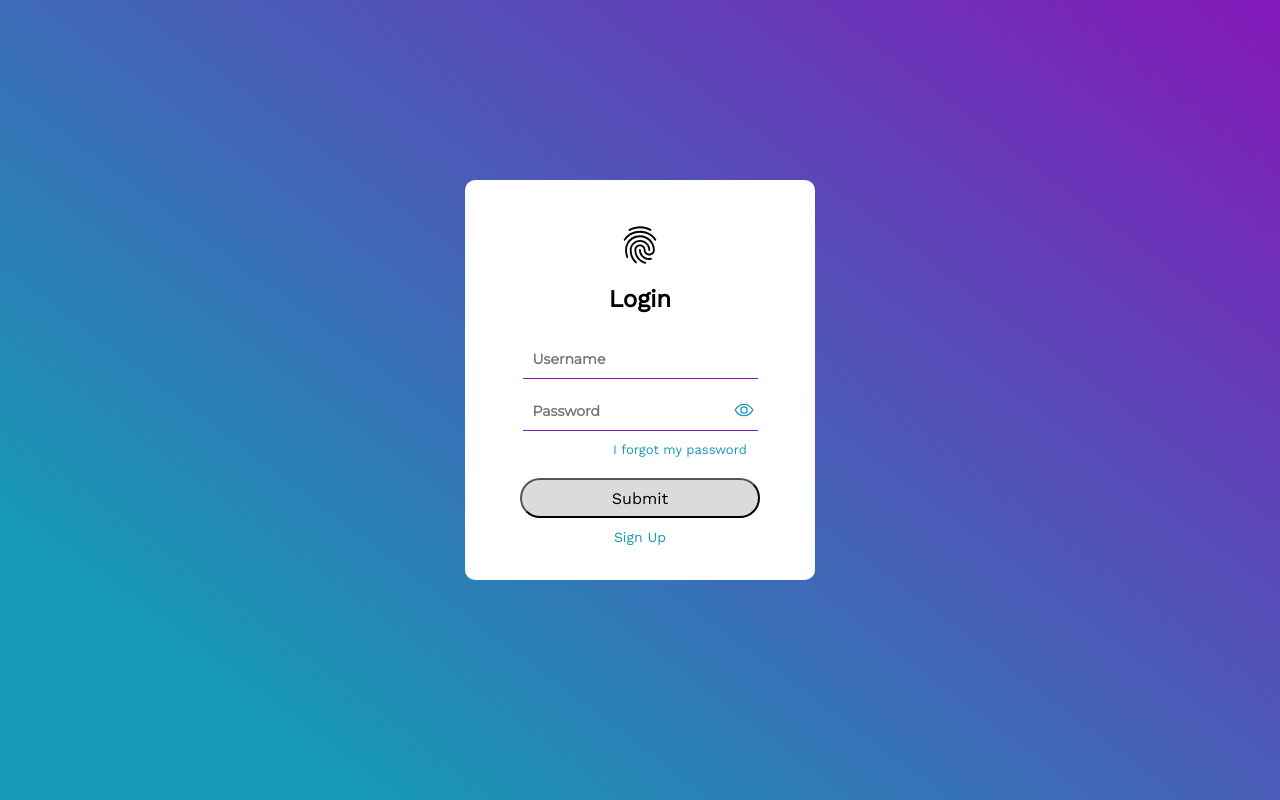
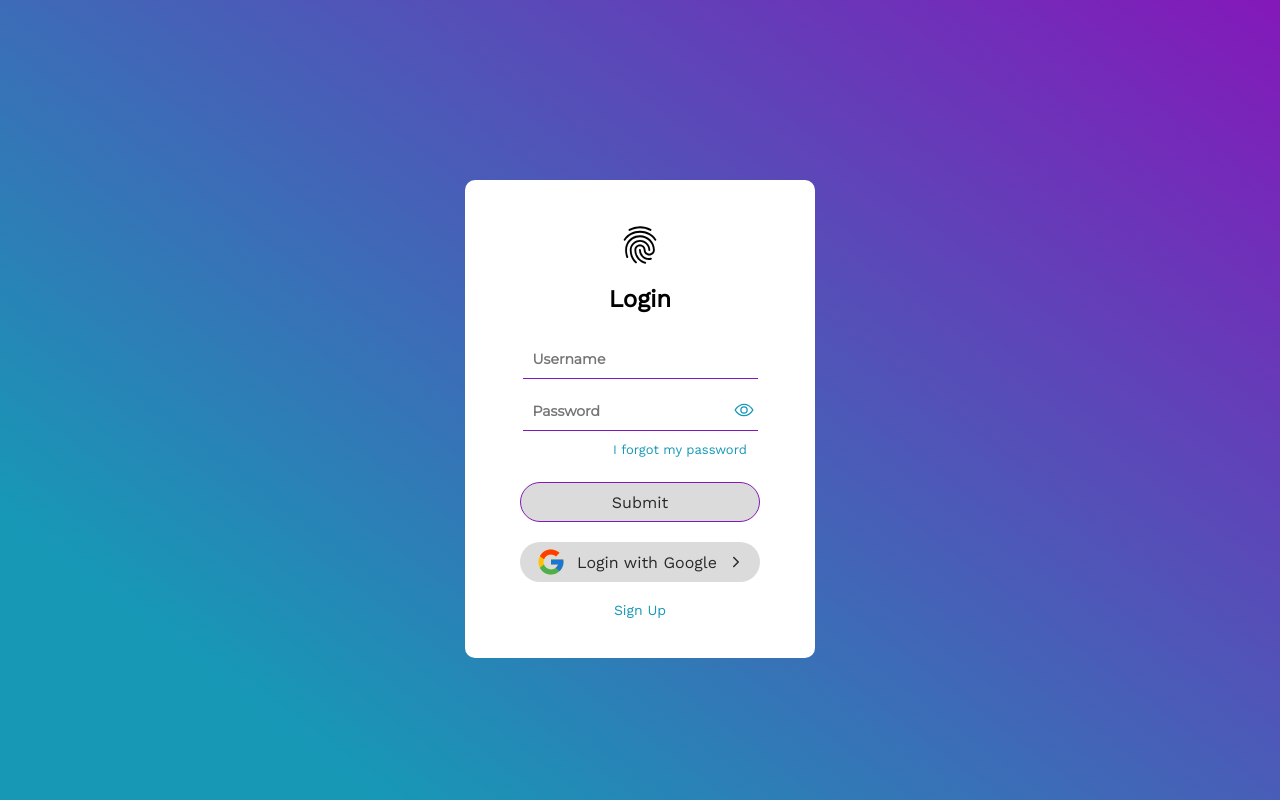
Before and after one commit to GregoriM04/login-form, a plain HTML site: page index.html in a window 1280 px wide. Drawn offline with nearby package versions, Linux system fonts and the light colour scheme.

Commit message:
Google login option added

```diff
--- a/CSS/style.css
+++ b/CSS/style.css
@@ -9,6 +9,8 @@
     --slight-gray: hsl(0, 0%, 86%);
     --dark-cyan: hsl(191, 78%, 40%);
     --dark-magenta: hsl(280, 77%, 41%);
+    --dark-gray: hsl(0, 0%, 16%);
+    --light-gray: hsl(0, 0%, 59%);
 
     --main-font: 'Work Sans', sans-serif;
     --secondary-font: 'Montserrat', sans-serif;
@@ -26,6 +28,7 @@
 body {
     background: var(--dark-cyan);
     background: linear-gradient(37deg, var(--dark-cyan) 16%, var(--dark-magenta));
+    background-repeat: no-repeat;
     width: 100%;
     height: 100vh;
 }
@@ -47,7 +50,7 @@ body {
     display: flex;
     justify-content: center;
     align-items: center;
-    background-color: #fff;
+    background-color: var(--white);
     transition: opacity 0.75s, visibility 0.75s;
 }
 
@@ -70,7 +73,7 @@ body {
 #form-frame {
     background-color: var(--white);
     min-width: 350px;
-    min-height: 400px;
+    min-height: 450px;
     border-radius: 10px;
     display: flex;
     align-items: center;
@@ -129,22 +132,59 @@ body {
 }
 
 #form-frame #submit-btn {
-    min-width: 240px;
-    min-height: 40px;
-    margin: 6px;
+    width: 240px;
+    height: 40px;
+    margin: 10px;
+    color: var(--dark-gray);
     background-color: var(--slight-gray);
+    border: 1px solid var(--dark-magenta);
     font-size: 16px;
     border-radius: 20px;
 }
 
+#form-frame #submit-btn:active {
+    transform: scale(0.95);
+    box-shadow: 3px 2px 22px 1px rgba(0, 0, 0, 0.24);
+}
+
 #form-frame .signup {
     font-size: 14px;
-    margin-top: 5px;
+    margin-top: 10px;
+    padding-bottom: 40px;
     text-decoration: none;
 }
 
 #form-frame .signup:link, #form-frame .signup:visited {
     color: var(--dark-cyan);
+}
+
+.google-login {
+    display: flex;
+    justify-content: space-evenly;
+    align-items: center;
+    margin: 10px auto;
+    width: 240px;
+    height: 40px;
+    background-color: var(--slight-gray);
+    padding: 5px;
+    border-radius: 20px;
+    text-decoration: none;
+    color: var(--dark-gray);
+    cursor: pointer;
+}
+
+.google-login:active {
+    transform: scale(0.95);
+    box-shadow: 3px 2px 22px 1px rgba(0, 0, 0, 0.24);
+}
+
+.google-login .google-icon {
+    width: 30px;
+    height: auto;
+}
+
+.google-login .google-name {
+    color: var(--dark-gray);
 }
 
 
@@ -156,15 +196,29 @@ body {
 #form-frame .pass-forgot:hover, #form-frame .signup:hover {
     color: var(--dark-magenta);
     text-decoration: underline;
-    transition: all 0.1s ease-out;
-    -webkit-transition: all 0.1s ease-out;
+    transition: all 0.2s ease-out;
+    -webkit-transition: all 0.2s ease-out;
 }
 
 #form-frame #submit-btn:hover {
     background-color: var(--dark-magenta);
     color: var(--white);
     transition: all 0.2s ease-in;
+    -webkit-transition: all 0.2s ease-out;
 }
+
+.google-login:hover {
+    background-color: var(--light-gray);
+    transition: all 0.2s ease-in;
+    -webkit-transition: all 0.2s ease-out;
+}
+
+.google-login:hover .right-arrow {
+    transform: scale(1.2) translateX(2px);
+    transition: all 0.2s ease-in;
+    -webkit-transition: all 0.2s ease-out;
+}
+
 
 /* Keyframes Animations */
 /* Spinner */
--- a/index.html
+++ b/index.html
@@ -5,6 +5,10 @@
     <meta http-equiv="X-UA-Compatible" content="IE=edge">
     <meta name="viewport" content="width=device-width, initial-scale=1.0">
 
+    <!-- Favicon  -->
+    <link rel="shortcut icon" href="./images/favicon.ico" type="image/x-icon">
+
+    <!-- Custom CSS -->
     <link rel="stylesheet" href="./CSS/style.css">
 
     <title>Login</title>
@@ -14,13 +18,18 @@
         <form action="#" id="form-frame">
             <ion-icon id="finger-logo" name="finger-print-outline"></ion-icon>
             <h2>Login</h2>
-            <input type="text" id="user" placeholder="Username" class="input-val">
+            <input type="text" id="user" placeholder="Username" class="input-val" required>
             <div>
-                <input type="password" id="password" placeholder="Password" class="input-val">
+                <input type="password" id="password" placeholder="Password" class="input-val" required>
                 <ion-icon name="eye-outline" id="show-hide-pass"></ion-icon>
             </div>
             <a href="#" class="pass-forgot">I forgot my password</a>
             <input type="submit" id="submit-btn" value="Submit">
+            <a href="#" class="google-login">
+                <img src="./images/icons8-google.svg" alt="google icon" class="google-icon">
+                <span class="google-name">Login with Google</span>
+                <ion-icon name="chevron-forward-outline" class="right-arrow"></ion-icon>
+            </a>
             <a href="#" class="signup">Sign Up</a>
         </form>
 
```
Also changed, not shown: images/favicon.ico (added), images/icons8-google.svg (added).
